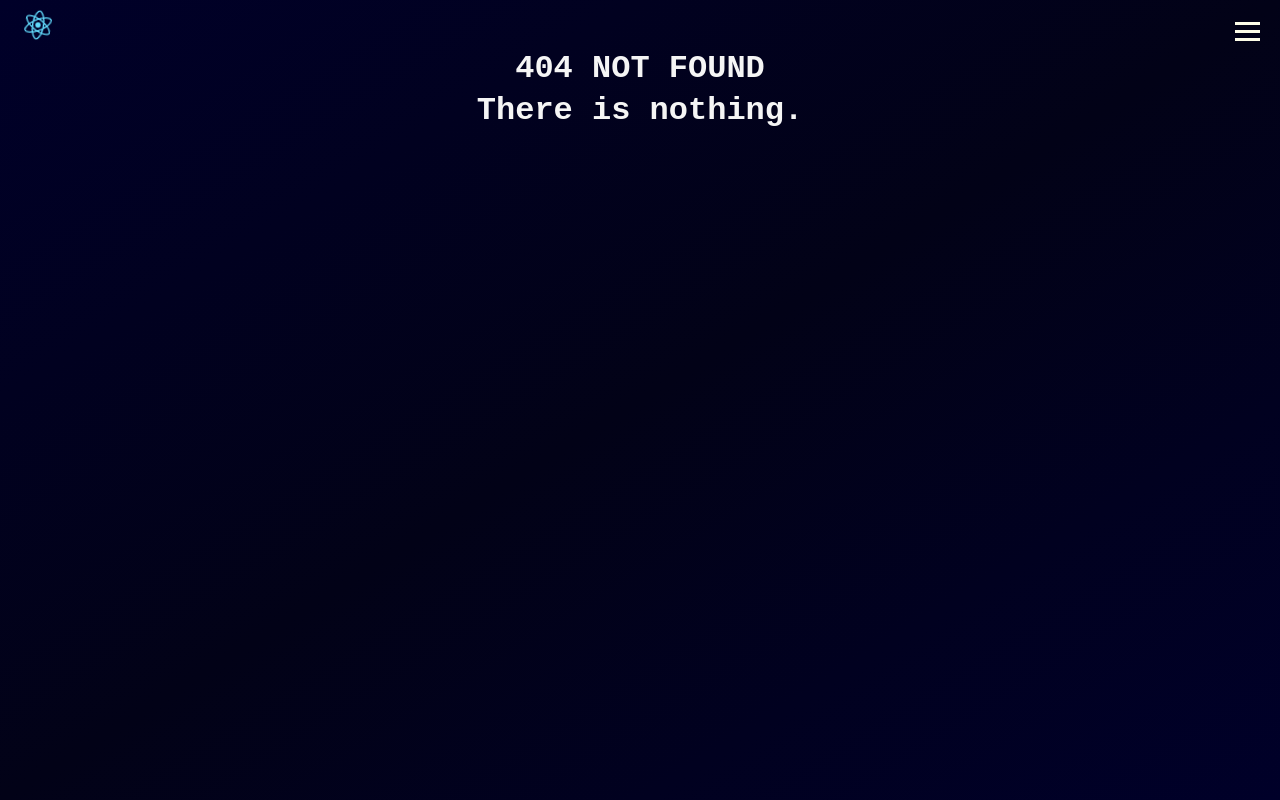
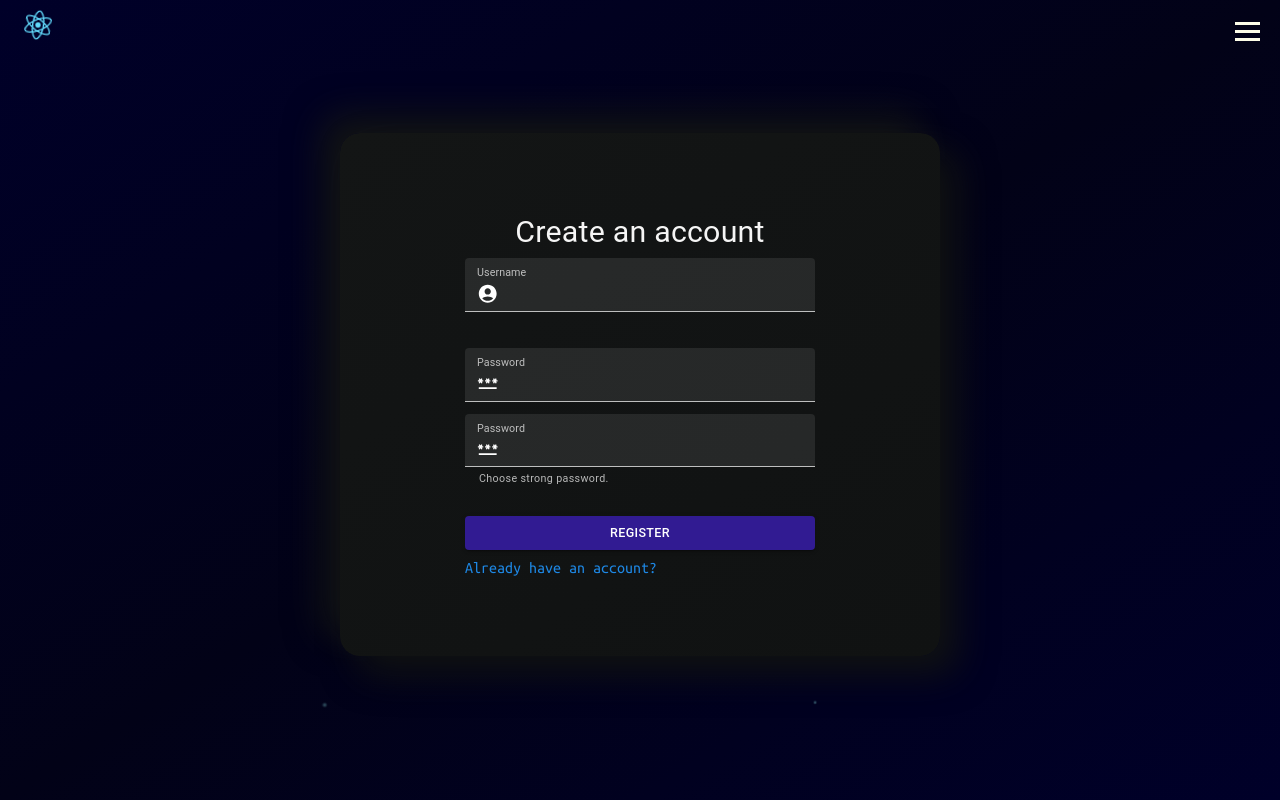
Before and after one commit to BitR13x/Quechall, a React (Create React App) app: page /register in a window 1280 px wide. Before the commit this address had no page. Built offline with nearby package versions, Linux system fonts and the light colour scheme.

Commit message:
(front-end)login, register routes

```diff
--- a/package.json
+++ b/package.json
@@ -5,6 +5,7 @@
   "dependencies": {
     "@emotion/react": "^11.9.3",
     "@emotion/styled": "^11.9.3",
+    "@mui/icons-material": "^5.8.4",
     "@mui/material": "^5.8.4",
     "@testing-library/jest-dom": "^5.16.4",
     "@testing-library/react": "^13.3.0",
--- a/public/index.html
+++ b/public/index.html
@@ -7,7 +7,7 @@
     <meta name="theme-color" content="#000000" />
     <link rel="apple-touch-icon" href="%PUBLIC_URL%/logo192.png" />
     <link rel="manifest" href="%PUBLIC_URL%/manifest.json" />
-    <title>React App</title>
+    <title>QueChall - Protect your self</title>
   </head>
   <body>
     <noscript>You need to enable JavaScript to run this app.</noscript>
--- a/src/App.tsx
+++ b/src/App.tsx
@@ -2,34 +2,44 @@ import './scss/App.scss';
 import NavbarComponent from "./components/header/navbar";
 import CirclesAnimation from "./components/animation/circles";
 import FeatureCard from "./components/FeatureCard";
-import { Grid, Container } from '@mui/material';
+import { Grid, Container, Button, Stack, Divider } from '@mui/material';
 
 const App = () => {
   return (
     <div className="App">
       <NavbarComponent/>
+      <div className='AppCenter'>
         <h1 className='AppName'>QueChall</h1>
         <div className='AppDescription'>
           <p>Challange your self and have a better passwords</p>
         </div>
 
+        <div style={{ paddingTop: "7vh" }}>
+          <Container>
+            <Stack direction="row" spacing={2}
+            divider={<Divider orientation="vertical" flexItem />}
+            alignItems="center" justifyContent="center">
+              <Button variant="contained" href='/login'>log in</Button>
+              <Button variant="contained" href='/register'>Sign up</Button>
+            </Stack>
+          </Container>
+        </div>
+
         <div className='features'>
           <h3>Simple registration, We don't sell any data, secure</h3>
+        </div>
       </div>
 
       <Container>
         <Grid container direction="row" justifyContent="center" alignItems="center" spacing={3}>
             <Grid item xs={12} sm={6} md={3}>
-              <FeatureCard feature={{ title: "Simple to use"}} />
+              <FeatureCard feature={{ title: "he", subheader: "Sub", content: "HELLO" }} />
             </Grid>
             <Grid item xs={12} sm={6} md={3}>
-              <FeatureCard feature={{title: "Secured", subheader: "Sub", content: "HELLO"}}/>
+              <FeatureCard feature={{ title: "Secured", subheader: "Sub", content: "HELLO" }}/>
             </Grid>
             <Grid item xs={12} sm={6} md={3}>
-              <FeatureCard feature={{title: "Home", subheader: "Sub", content: "HELLO"}}/>
-            </Grid>
-            <Grid item xs={12} sm={6} md={3}>
-              <FeatureCard feature={{title: "Home", subheader: "Sub", content: "HELLO"}}/>
+              <FeatureCard feature={{ title: "Home", subheader: "Sub", content: "HELLO" }}/>
             </Grid>
           </Grid>
         </Container>
--- a/src/components/Dashboard.tsx
+++ b/src/components/Dashboard.tsx
@@ -1,5 +1,10 @@
+import NavbarComponent from "../components/header/navbar";
+import CirclesAnimation from "../components/animation/circles";
+
 const Dashboard = () => {
     return (
+        <div className="App">
+            <NavbarComponent/>
             <div style={{ textAlign: "center" }}>
                 <header>
                     <h1>Dashboard</h1>
@@ -8,6 +13,8 @@ const Dashboard = () => {
                     Hello This is Dashboard
                 </main>
             </div>
+            <CirclesAnimation/>
+        </div>
     );
 };
 
--- a/src/index.jsx
+++ b/src/index.jsx
@@ -11,6 +11,8 @@ import App from './App';
 import Dashboard from "./components/Dashboard";
 import Question from "./pages/Question";
 import NoMatch from "./pages/NoMatch";
+import LoginPage from './pages/user/login';
+import RegisterPage from './pages/user/register';
 import './scss/index.scss';
 
 const rootElement = document.getElementById('root');
@@ -42,6 +44,8 @@ root.render(
           <Route exact path="/" element={<App />} />
           <Route path="/dashboard" element={<Dashboard />} />
           <Route path="/question" element={<Question />} />
+          <Route path="/login" element={<LoginPage />} />
+          <Route path="/register" element={<RegisterPage />} />
           <Route path="*" element={<NoMatch />} status={404}/>
         </Routes>
       </BrowserRouter>
--- a/src/pages/NoMatch.tsx
+++ b/src/pages/NoMatch.tsx
@@ -1,5 +1,6 @@
 import React from "react";
 import NavbarComponent from "../components/header/navbar";
+import CirclesAnimation from "../components/animation/circles";
 
 const NoMatch = () => {
     return (
@@ -13,6 +14,7 @@ const NoMatch = () => {
                     <h1>There is nothing.</h1>
                 </main>
             </div>
+            <CirclesAnimation/>
         </React.Fragment>
     );
 };
--- /dev/null
+++ b/src/pages/user/login.tsx
@@ -0,0 +1,80 @@
+import React from "react";
+import NavbarComponent from "../../components/header/navbar";
+import CirclesAnimation from "../../components/animation/circles";
+import { TextField, Button, Grid, Box, Typography, InputAdornment } from "@mui/material";
+import { AccountCircle, Password } from '@mui/icons-material';
+import "../../scss/pages/login.scss";
+import axios from "axios";
+
+const LoginPage = () => {
+    let UserField = React.useRef<HTMLInputElement>();
+    let PasswdField = React.useRef<HTMLInputElement>();
+    const sendData = () => {
+        axios.post("/login")
+             .then(response => console.log(response))
+    };
+
+    return (
+        <React.Fragment>
+            <NavbarComponent />
+            <div className="Main">
+                <div className="LoginMain">
+                    <Typography variant="h4">
+                        Welcome Back!
+                    </Typography>
+                    <Typography variant="subtitle1">
+                        We're happy you are back again.
+                    </Typography>
+                    <Grid container direction="column" justifyContent="center" alignItems="center" spacing={3}>
+                        <Grid item xs={12} sm={6} md={3}>
+                            <Box sx={{
+                                    width: 350,
+                                    maxWidth: '100%',
+                                }}>
+                                <TextField fullWidth inputRef={UserField} id="outlined-name" color="secondary" label="Username"
+                                    variant="filled" margin="dense" InputProps={{
+                                        startAdornment: (
+                                            <InputAdornment position="start">
+                                                <AccountCircle />
+                                            </InputAdornment>
+                                        )
+                                    }} />
+                            </Box>
+                        </Grid>
+
+                        <Grid item xs={12} sm={6} md={3}>
+                            <Box sx={{
+                                    width: 350,
+                                    maxWidth: '100%',
+                                }}>
+                                <TextField fullWidth type={"password"} inputRef={PasswdField} id="outlined-name" color="secondary" label="Password"
+                                    variant="filled" margin="dense" InputProps={{
+                                        startAdornment: (
+                                            <InputAdornment position="start">
+                                                <Password />
+                                            </InputAdornment>
+                                        )
+                                    }} />
+                            </Box>
+                        </Grid>
+
+                        <Grid item xs={12} sm={6} md={3}>
+                            <Button sx={{ width: 350, maxWidth: '100%' }}
+                                variant="contained" color="primary" onClick={sendData}>
+                                Login
+                            </Button>
+                            <div className="outside-link-container">
+                                <a href="/register" className="outside-link">Need an account?</a>
+                            </div>
+                        </Grid>
+                    </Grid>
+
+                </div>
+            </div>
+            <CirclesAnimation />
+        </React.Fragment>
+    );
+};
+
+
+export default LoginPage;
--- /dev/null
+++ b/src/pages/user/register.tsx
@@ -0,0 +1,85 @@
+import React from "react";
+import NavbarComponent from "../../components/header/navbar";
+import CirclesAnimation from "../../components/animation/circles";
+import { TextField, Button, Grid, Box, Typography, InputAdornment } from "@mui/material";
+import { AccountCircle, Password } from '@mui/icons-material';
+import "../../scss/pages/login.scss";
+import axios from "axios";
+
+const RegisterPage = () => {
+    let UserField = React.useRef<HTMLInputElement>();
+    let PasswdField = React.useRef<HTMLInputElement>();
+    let rePasswdField = React.useRef<HTMLInputElement>();
+    const sendData = () => {
+        axios.post("/login")
+             .then(response => console.log(response))
+    };
+    return (
+        <React.Fragment>
+            <NavbarComponent />
+            <div className="Main">
+                <div className="LoginMain">
+                    <Typography variant="h4">
+                        Create an account
+                    </Typography>
+                    <Grid container direction="column" justifyContent="center" alignItems="center" spacing={3}>
+                        <Grid item xs={12} sm={6} md={3}>
+                            <Box sx={{
+                                    width: 350,
+                                    maxWidth: '100%',
+                                }}>
+                                <TextField fullWidth inputRef={UserField} id="outlined-name" color="secondary" label="Username"
+                                    variant="filled" margin="dense" InputProps={{
+                                        startAdornment: (
+                                            <InputAdornment position="start">
+                                                <AccountCircle />
+                                            </InputAdornment>
+                                        )
+                                    }} />
+                            </Box>
+                        </Grid>
+
+                        <Grid item xs={12} sm={6} md={3}>
+                            <Box sx={{
+                                    width: 350,
+                                    maxWidth: '100%',
+                                }}>
+                                <TextField fullWidth type={"password"} inputRef={PasswdField} id="outlined-name" color="secondary" label="Password"
+                                    variant="filled" margin="dense" InputProps={{
+                                        startAdornment: (
+                                            <InputAdornment position="start">
+                                                <Password />
+                                            </InputAdornment>
+                                        )
+                                    }} />
+                                <TextField fullWidth type={"password"} inputRef={rePasswdField} id="outlined-name" color="secondary" label="Password"
+                                    variant="filled" margin="dense" helperText="Choose strong password." InputProps={{
+                                        startAdornment: (
+                                            <InputAdornment position="start">
+                                                <Password />
+                                            </InputAdornment>
+                                        )
+                                    }} />
+                            </Box>
+                        </Grid>
+
+                        <Grid item xs={12} sm={6} md={3}>
+                            <Button sx={{ width: 350, maxWidth: '100%' }}
+                                variant="contained" color="primary" onClick={sendData}>
+                                Register
+                            </Button>
+                            <div className="outside-link-container">
+                                <a href="/login" className="outside-link">Already have an account?</a>
+                            </div>
+                        </Grid>
+                    </Grid>
+
+                </div>
+            </div>
+            <CirclesAnimation />
+        </React.Fragment>
+    );
+};
+
+
+export default RegisterPage;
--- a/src/scss/App.scss
+++ b/src/scss/App.scss
@@ -13,9 +13,9 @@
   display: flex;
 }
 
-.App {
-  text-align: center;
-}
+// .App {
+//   text-align: center;
+// }
 
 .AppName {
   padding-top: 10vh;
@@ -25,8 +25,12 @@
   }
 }
 
+.AppCenter {
+  text-align: center;
+}
+
 p {
-  font-size: 12px;
+  font-size: 14px;
 }
 
 .features {
--- a/src/scss/animation/LoadingApp.scss
+++ b/src/scss/animation/LoadingApp.scss
@@ -13,7 +13,8 @@ $primary-background: rgb(48, 47, 47);
   position: absolute;
   top: 0;
   left: 0;
-  background-color: $primary-background;
+  background: linear-gradient(to left top, #000029 0%, #020217 50%, #000029 100%), linear-gradient(rgb(0, 0, 0), rgb(0, 0, 0));
+  // background-color: $primary-background;
   display:flex;
   justify-content: center;
   align-items: center;
--- a/src/scss/navbar.scss
+++ b/src/scss/navbar.scss
@@ -21,6 +21,15 @@ nav {
     letter-spacing: 2px;
     padding: 0.75em 0;
     writing-mode: vertical-lr;
+  }
+  a {
+    text-decoration: none;
+    color: $header-text-color;
+  }
+
+  a:hover {
+    text-decoration: none;
+    color: rgba($header-text-color, 0.6);
   }
 
   &.active ul {
@@ -111,13 +120,3 @@ nav {
     transform: rotate(360deg);
   }
 }
-
-a {
-  text-decoration: none;
-  color: $header-text-color;
-}
-
-a:hover {
-  text-decoration: none;
-  color: rgba($header-text-color, 0.6);
-}
--- /dev/null
+++ b/src/scss/pages/login.scss
@@ -0,0 +1,34 @@
+.LoginMain {
+    margin-top: 10vh;
+    background-color: #131515;
+    width: 600px;
+    padding-bottom: 80px;
+    padding-top: 80px;
+    border-radius: 20px;
+    background: linear-gradient(145deg, #131515, #101212);
+    box-shadow:  18px 18px 36px #101212,
+             -18px -18px 36px #131515;
+    text-align: center;
+}
+
+.Main {
+    display: flex;
+    justify-content: center;
+    align-items: center;
+}
+
+.outside-link-container {
+    text-align: left;
+    margin-top: 10px;
+
+}
+
+.outside-link {
+    color: #1e88e5;
+    text-decoration: none;
+}
+
+.outside-link:hover {
+    color: #1e2be5;
+    cursor: pointer;
+}
```
Also changed, not shown: 1 other file (tests, documents, lock files or other folders). Lines whose indentation alone changed are shown as unchanged.
